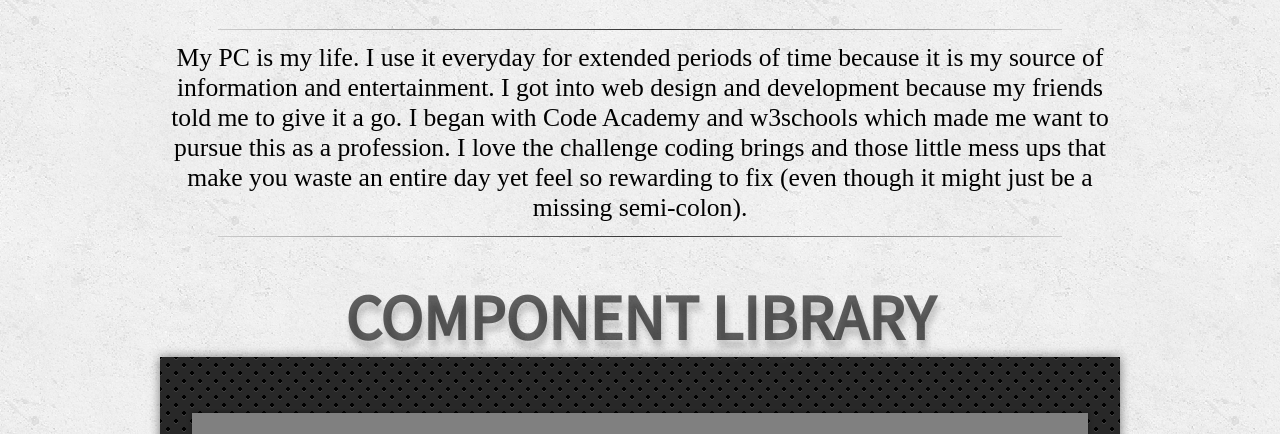
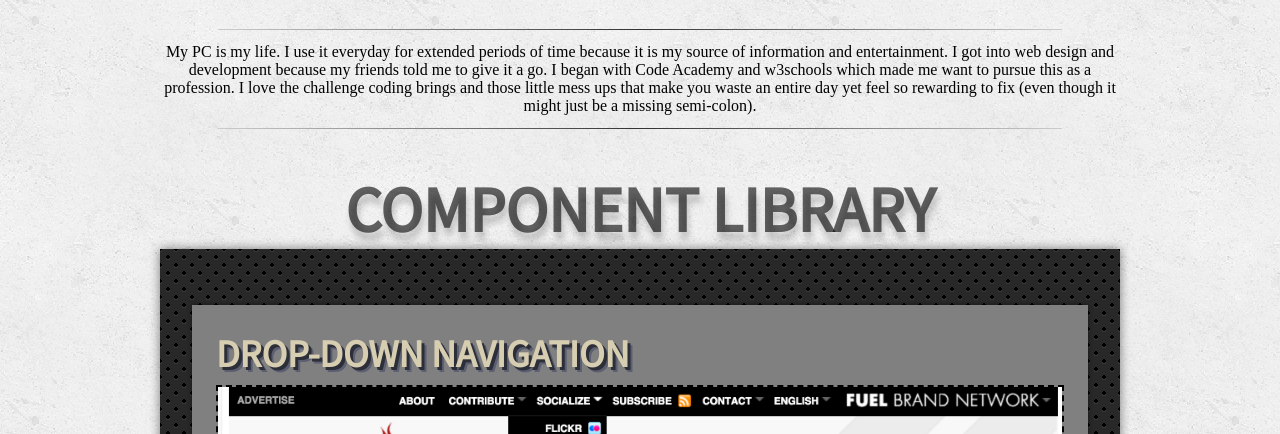
Before and after one commit to NicoNor/WSP-NoriegaOverlyNicholas, a plain HTML site: page index.html in a window 1280 px wide. Shown: the part 337-771 px from the top of the page. Drawn offline with Linux system fonts and the light colour scheme.

Commit message:
size text

```diff
--- a/css/main.css
+++ b/css/main.css
@@ -33,7 +33,7 @@ section {
 
 #about {
   text-align: center;
-  max-width: 960px;
+  font-size: 1rem;
 }
 
 hr {
```
